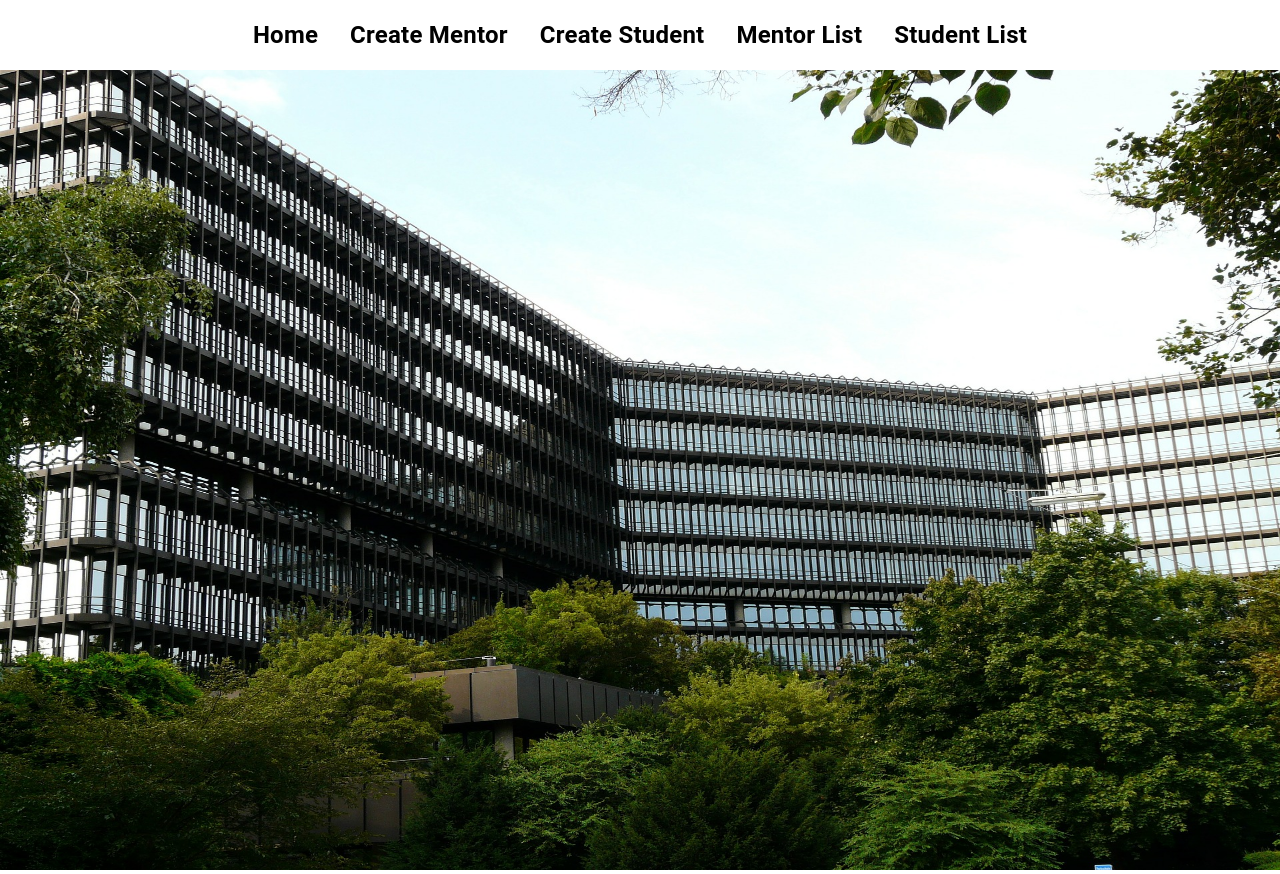
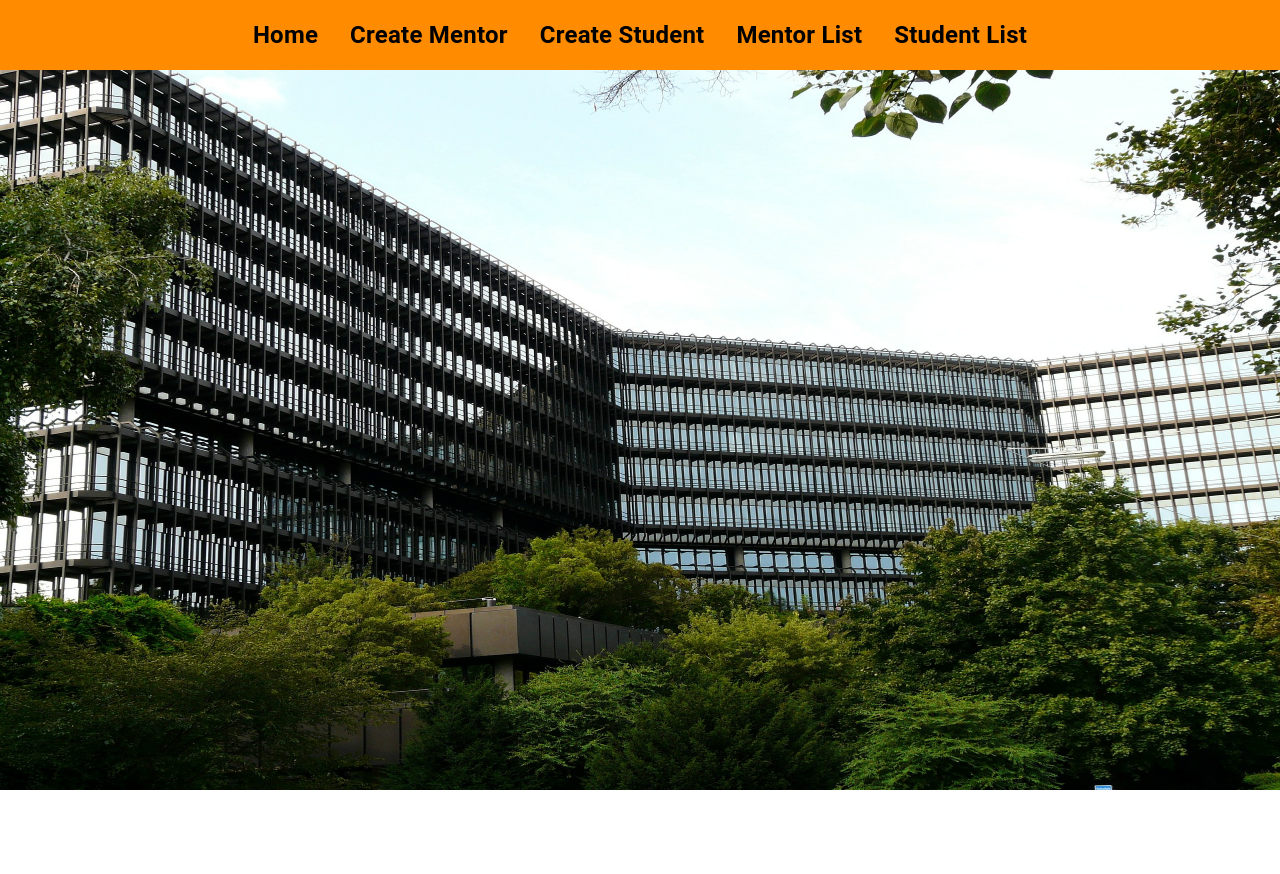
Before and after one commit to dinesh0831/assign-mentor-frontend-, a React (Create React App) app: page / in a window 1280 px wide. After the commit the page ends 800 px from the top, so only its background shows below. Built offline with nearby package versions, Linux system fonts and the light colour scheme.

Commit message:
Add files via upload

```diff
--- a/src/homepage.js
+++ b/src/homepage.js
@@ -1,13 +1,14 @@
 
 import image from "./asset/buit.jpg"
 import Menu from "./menubar"
+import { Box } from "@mui/material"
 
-function Home(){
-    return(
-        <>
-        <Menu/>
-        <img  style={{height:"100vh",width:"100%",backgroundRepeat:"no-repeat",backgroundSize:"cover",backgroundAttachment:"fixed",}} alt="library"  src={image}/>
-        </>
+function Home() {
+    return (
+        <Box>
+            <Menu  />
+            <img alt="library" style={{top:0, height: "90vh", width: "100%", backgroundRepeat: "no-repeat", backgroundSize: "cover", backgroundAttachment: "fixed", }} src={image} />
+        </Box>
     )
 }
 export default Home
--- a/src/mentor.js
+++ b/src/mentor.js
@@ -50,7 +50,7 @@ class Mentor extends React.Component {
                         <TextField id="outlined-password-input" label="Mobile No" type='text' name="mobileno" value={this.state.mobileno} onChange={this.handleChange} /><br />
                         <button>Create </button>
                 </Box>
-                <img  style={{height:"100vh",width:"100%",backgroundRepeat:"no-repeat",backgroundSize:"cover",backgroundAttachment:"fixed",}} alt="library" src={image}/>
+                <img  style={{ height: "90vh", width: "100%", backgroundRepeat: "no-repeat", backgroundSize: "cover", backgroundAttachment: "fixed", }} alt="library" src={image}/>
             </>
         )
     }
--- a/src/mentor_Profile.js
+++ b/src/mentor_Profile.js
@@ -1,5 +1,5 @@
 import axios from "axios"
-import { useEffect, useState } from "react"
+import { useCallback, useEffect, useState } from "react"
 import { useParams } from "react-router-dom"
 import Menu from "./menubar"
 import AccountCircleIcon from '@mui/icons-material/AccountCircle';
@@ -8,7 +8,7 @@ function MentorProfile() {
     const [detail, setDetail] = useState([])
     const [student,setStudent]=useState([])
     const params = useParams()
-    const getMentor = async () => {
+    const getMentor =useCallback( async () => {
         const { data } = await axios.get(`  https://assig-mentor.herokuapp.com/mentor/${params.id}/studentList`)
         console.log(data)
         setDetail(data)
@@ -16,10 +16,10 @@ function MentorProfile() {
 
 
 
-    }
+    },[params.id])
     useEffect(() => {
         getMentor()
-    },)
+    }, [getMentor])
 
     return (
         <>
--- a/src/mentorsList.js
+++ b/src/mentorsList.js
@@ -27,11 +27,11 @@ function MentorList() {
                 <TableHead>
                     <TableRow>
 
-                        <TableCell align="left">Name</TableCell>
-                        <TableCell align="center">Email</TableCell>
-                        <TableCell align="center">Mobile No</TableCell>
-                        <TableCell align="center">Assigning</TableCell>
-                        <TableCell align="center">Profile</TableCell>
+                        <TableCell align="left" sx={{fontWeight:"bold",fontSize:"22"}}>Name</TableCell>
+                        <TableCell align="center" sx={{fontWeight:"bold",fontSize:"22"}}>Email</TableCell>
+                        <TableCell align="center" sx={{fontWeight:"bold",fontSize:"22"}}>Mobile No</TableCell>
+                        <TableCell align="center" sx={{fontWeight:"bold",fontSize:"22"}}>Assigning</TableCell>
+                        <TableCell align="center" sx={{fontWeight:"bold",fontSize:"22"}}>Profile</TableCell>
 
                     </TableRow>
                 </TableHead>
--- a/src/menubar.js
+++ b/src/menubar.js
@@ -1,15 +1,15 @@
 
-import {Box,Typography} from "@mui/material"
-import {Link } from "react-router-dom"
-function Menu(){
-    return(
-        <Box sx={{ width: "100%", height: 70, display: "flex", alignItems: "center", justifyContent: "center", justifySelf: "center", overflow: "hidden" }}>
-        <Box  component={Link} to={"/"} sx={{ display: "flex", justifyContent: "center", alignItems: "center", textDecoration: "none", color: "black", padding: 2, '&:hover': { textDecoration: "underline" } }}><Typography  sx={{ fontSize: 24, fontWeight: "bold", }}>Home</Typography></Box>
-        <Box  component={Link} to={"/create-mentor"} sx={{ display: "flex", justifyContent: "center", alignItems: "center", textDecoration: "none", color: "black", padding: 2, '&:hover': { textDecoration: "underline" } }}><Typography  sx={{ fontSize: 24, fontWeight: "bold", }}>Create Mentor</Typography></Box>
-        <Box  component={Link} to={"/create-student"} sx={{ display: "flex", justifyContent: "center", alignItems: "center", textDecoration: "none", color: "black", padding: 2, '&:hover': { textDecoration: "underline" } }}><Typography  sx={{ fontSize: 24, fontWeight: "bold", }}>Create Student</Typography></Box>
-        <Box  component={Link} to={"/MentorList"} sx={{ display: "flex", justifyContent: "center", alignItems: "center", textDecoration: "none", color: "black", padding: 2, '&:hover': { textDecoration: "underline" } }}><Typography  sx={{ fontSize: 24, fontWeight: "bold", }}>Mentor List</Typography></Box>
-        <Box  component={Link} to={"/studentList"} sx={{ display: "flex", justifyContent: "center", alignItems: "center", textDecoration: "none", color: "black", padding: 2, '&:hover': { textDecoration: "underline" } }}><Typography  sx={{ fontSize: 24, fontWeight: "bold", }}>Student List</Typography></Box>
-    </Box>
+import { Box, Typography } from "@mui/material"
+import { Link } from "react-router-dom"
+function Menu() {
+    return (
+        <Box sx={{ width: "100%", height: 70, display: "flex", alignItems: "center", justifyContent: "center", justifySelf: "center",bgcolor:"darkorange", }}>
+            <Box component={Link} to={"/"} sx={{ display: "flex", justifyContent: "center", alignItems: "center", textDecoration: "none", color: "black", padding: 2, borderRadius:2,height:10,'&:hover': { bgcolor:"white" } }}><Typography sx={{ fontSize: 24, fontWeight: "bold", }}>Home</Typography></Box>
+            <Box component={Link} to={"/create-mentor"} sx={{ display: "flex", justifyContent: "center", alignItems: "center", textDecoration: "none", color: "black", padding: 2,  borderRadius:2,height:10,'&:hover': {bgcolor:"white" } }}><Typography sx={{ fontSize: 24, fontWeight: "bold", }}>Create Mentor</Typography></Box>
+            <Box component={Link} to={"/create-student"} sx={{ display: "flex", justifyContent: "center", alignItems: "center", textDecoration: "none", color: "black", padding: 2,  borderRadius:2,height:10,'&:hover': { bgcolor:"white" } }}><Typography sx={{ fontSize: 24, fontWeight: "bold", }}>Create Student</Typography></Box>
+            <Box component={Link} to={"/MentorList"} sx={{ display: "flex", justifyContent: "center", alignItems: "center", textDecoration: "none", color: "black", padding: 2,  borderRadius:2,height:10,'&:hover': { bgcolor:"white" } }}><Typography sx={{ fontSize: 24, fontWeight: "bold", }}>Mentor List</Typography></Box>
+            <Box component={Link} to={"/studentList"} sx={{ display: "flex", justifyContent: "center", alignItems: "center", textDecoration: "none", color: "black", padding: 2, borderRadius:2,height:10,'&:hover': { bgcolor:"white" } }}><Typography sx={{ fontSize: 24, fontWeight: "bold", }}>Student List</Typography></Box>
+        </Box>
 
     )
 }
--- a/src/student.js
+++ b/src/student.js
@@ -50,7 +50,7 @@ class Student extends React.Component {
                     <TextField id="outlined-password-input" label="Mobile No" type='text' name="mobileno" value={this.state.mobileno} onChange={this.handleChange} /><br />
                     <button>Create </button>
             </Box>
-            <img  style={{height:"100vh",width:"100%",backgroundRepeat:"no-repeat",backgroundSize:"cover",backgroundAttachment:"fixed",}} alt="library" src={image}/>
+            <img style={{height:"90vh",width:"100%",backgroundRepeat:"no-repeat",backgroundSize:"cover",backgroundAttachment:"fixed",}} alt="library" src={image}/>
         </>
         )
     }
--- a/src/studentList.js
+++ b/src/studentList.js
@@ -27,10 +27,10 @@ function StudentList() {
                         <TableHead>
                             <TableRow>
 
-                                <TableCell align="left">Name</TableCell>
-                                <TableCell align="center">Email</TableCell>
-                                <TableCell align="center">Mobile No</TableCell>
-                                <TableCell align="center">Mentor</TableCell>
+                                <TableCell align="left" sx={{fontWeight:"bold",fontSize:"22"}}>Name</TableCell>
+                                <TableCell align="center" sx={{fontWeight:"bold",fontSize:"22"}}>Email</TableCell>
+                                <TableCell align="center" sx={{fontWeight:"bold",fontSize:"22"}}>Mobile No</TableCell>
+                                <TableCell align="center" sx={{fontWeight:"bold",fontSize:"22"}}>Mentor</TableCell>
 
                             </TableRow>
                         </TableHead>
```
